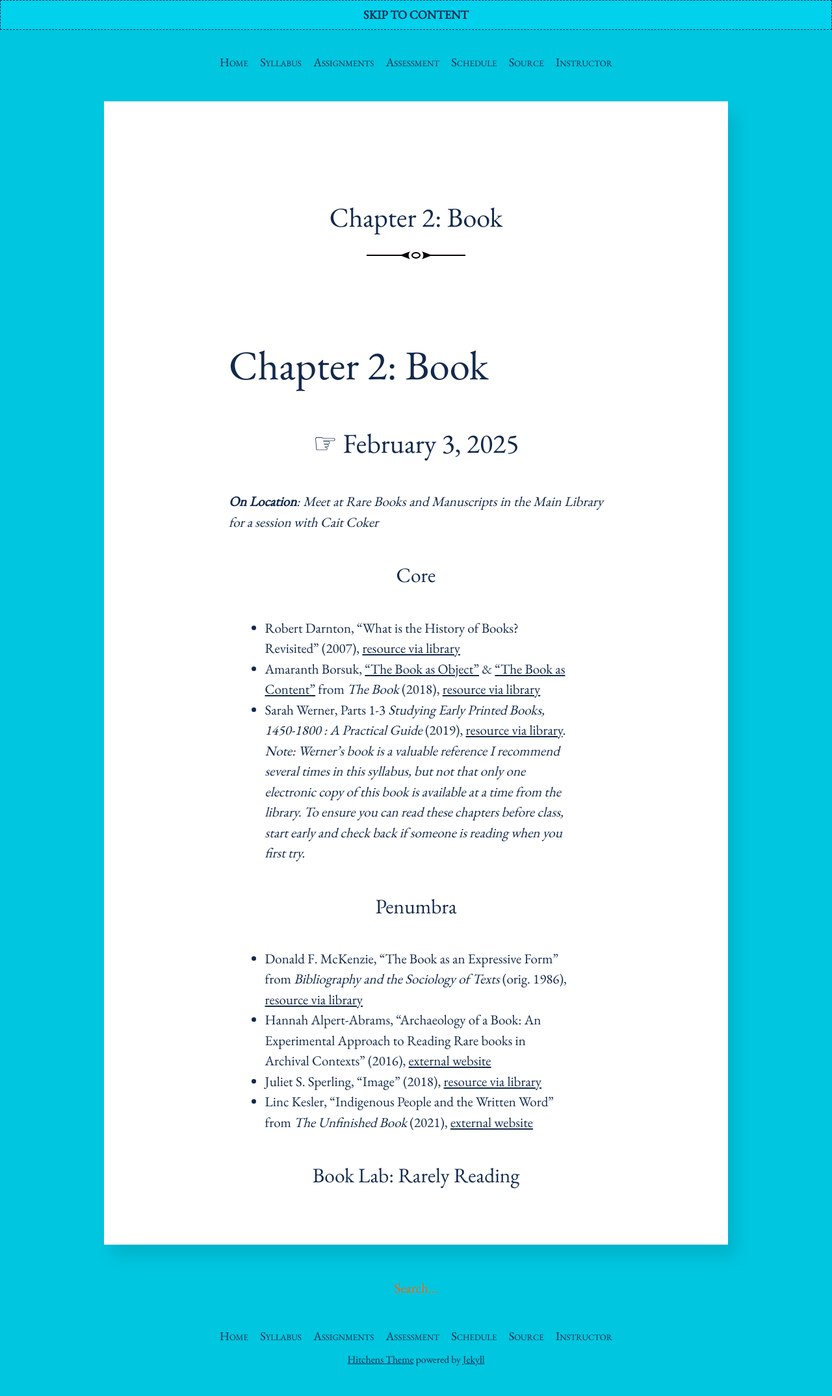
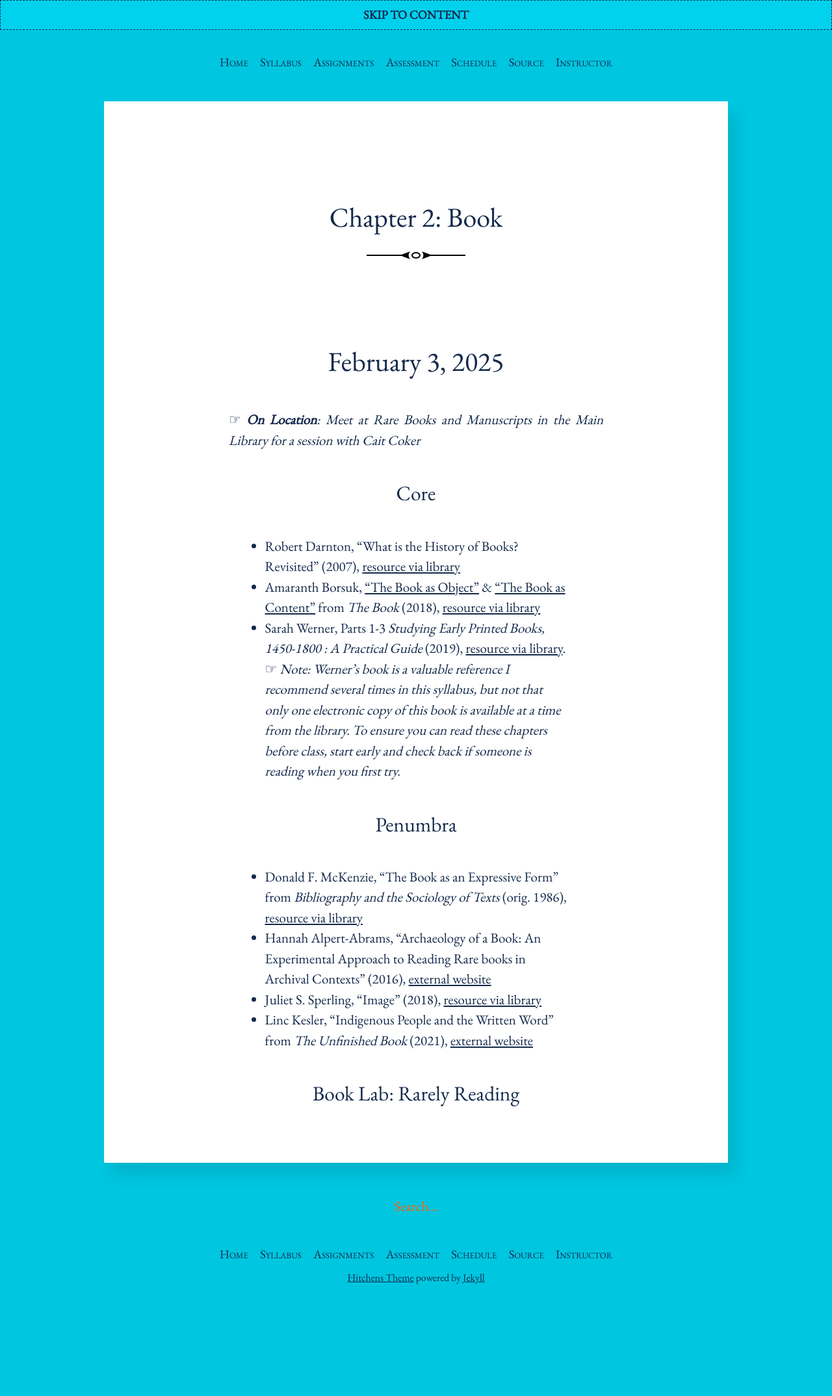
Before and after one commit to rccordell/s25bl, a Jekyll site: the page built from schedule/chapter2-book.md, in a window 1280 px wide. Shown: the whole page at 65% size. Built offline with Jekyll 4.4.1, drawn with Linux system fonts in a browser that asks for light colours; after the commit the page ends 2023 px from its top, so only the background shows below that.

Commit message:
formatting

```diff
--- a/schedule/chapter2-book.md
+++ b/schedule/chapter2-book.md
@@ -4,18 +4,16 @@ permalink: /schedule/02-book/
 layout: post
 ---
 
-# Chapter 2: Book
+## February 3, 2025
 
-## ☞ February 3, 2025
-
-_**On Location**: Meet at Rare Books and Manuscripts in the Main Library for a session with Cait Coker_
+☞ _**On Location**: Meet at Rare Books and Manuscripts in the Main Library for a session with Cait Coker_
 
 ### Core
 
 + Robert Darnton, "What is the History of Books? Revisited" (2007), [resource via library](https://www-cambridge-org.proxy2.library.illinois.edu/core/journals/modern-intellectual-history/article/what-is-the-history-of-books-revisited/58B54CA744EACF363ADD23C3473A4498)
 + Amaranth Borsuk, ["The Book as Object"](https://ebookcentral.proquest.com/lib/uiuc/reader.action?docID=5376610&ppg=19) & ["The Book as Content"](https://ebookcentral.proquest.com/lib/uiuc/reader.action?docID=5376610&ppg=79) from _The Book_ (2018), [resource via library](https://ebookcentral.proquest.com/lib/uiuc/detail.action?docID=5376610)
 + Sarah Werner, Parts 1-3  _Studying Early Printed Books, 1450-1800 : A Practical Guide_ (2019), [resource via library](https://proxy2.library.illinois.edu/login?url=https://search.ebscohost.com/login.aspx?direct=true&db=nlebk&AN=1991322&site=eds-live&scope=site&ebv=EK&ppid=Page-__-16).\
-_Note: Werner's book is a valuable reference I recommend several times in this syllabus, but not that only one electronic copy of this book is available at a time from the library. To ensure you can read these chapters before class, start early and check back if someone is reading when you first try._
+☞ _Note: Werner's book is a valuable reference I recommend several times in this syllabus, but not that only one electronic copy of this book is available at a time from the library. To ensure you can read these chapters before class, start early and check back if someone is reading when you first try._
 
 ### Penumbra
 
```
Also changed, not shown: schedule/chapter1-media.md (+1 -3 lines).
